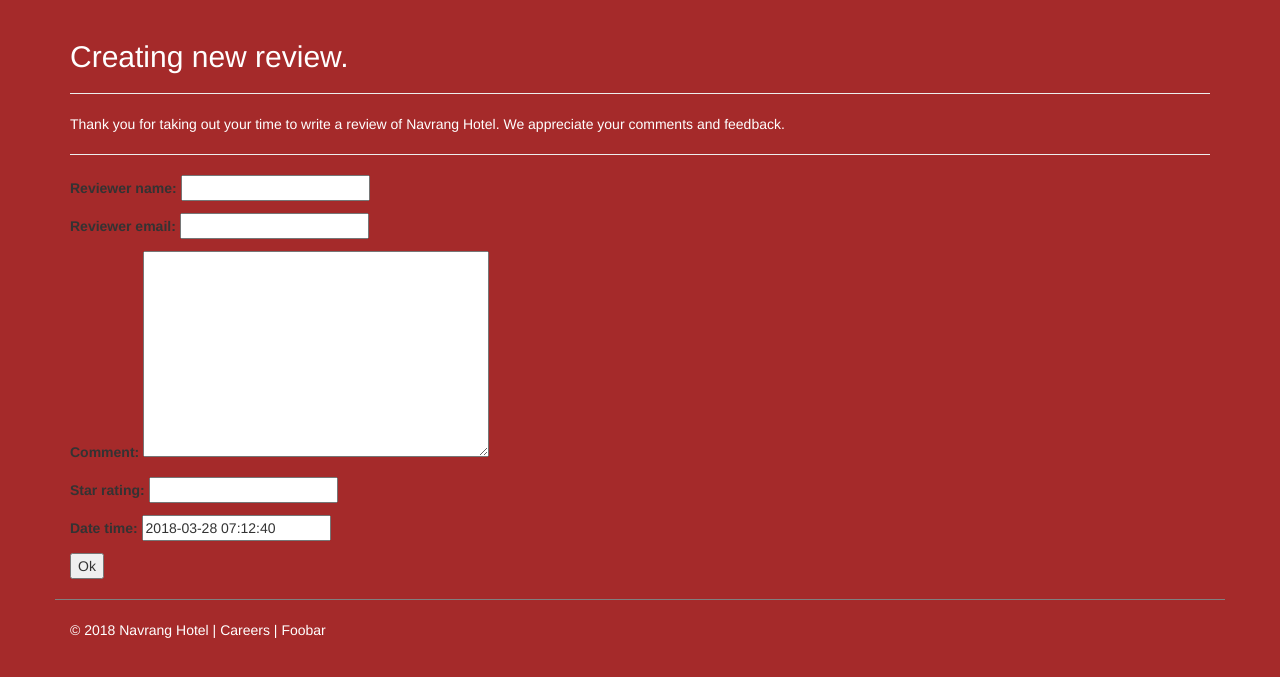
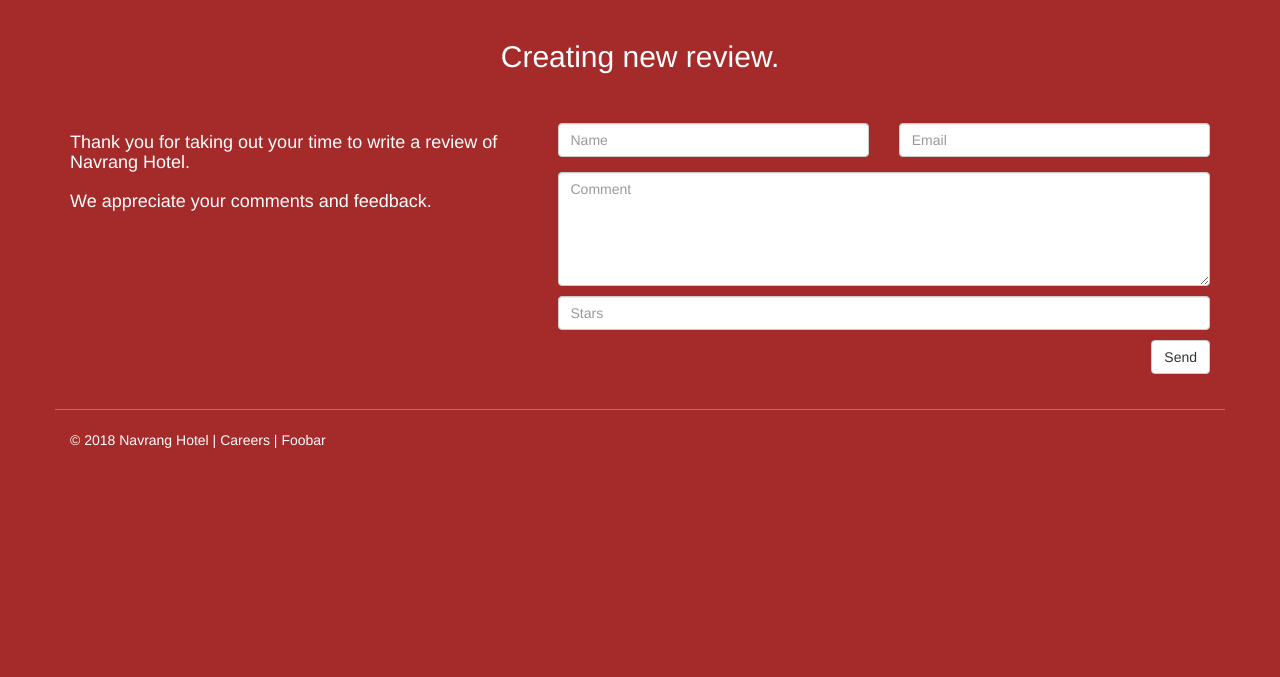
Before and after one commit to navrang-hotel/navrang, a Django app: page /base/reviews/create/ in a window 1280 px wide. Shown: the part 50-727 px from the top of the page. Run offline with Django 3.2, Linux system fonts and the light colour scheme; some libraries are stand-ins or nearby versions.

Commit message:
Applied style to revie create form

```diff
--- a/base/forms.py
+++ b/base/forms.py
@@ -9,7 +9,7 @@
 
 from django import forms
 
-from .models import ContactMessage
+from .models import ContactMessage, Review
 
 class FoodSearchForm(forms.Form):
     """Class for food search form."""
@@ -68,3 +68,76 @@ class ContactMessageForm(forms.ModelForm):
             'sender_email',
             'message',
         ]
+
+class ReviewForm(forms.ModelForm):
+    """Class for contact review form."""
+
+    # reviewer_name = models.CharField(max_length=100)
+    # reviewer_email = models.EmailField(max_length=100)
+    # comment = models.TextField(max_length=500)
+    # star_rating = models.IntegerField()
+    # date_time = models.DateTimeField(default=datetime.now)
+
+    # Add class style, and html attributes to reviewer_name textinput widget
+    reviewer_name = forms.CharField(
+        widget=forms.TextInput(
+            attrs = {
+                'class':"form-control",
+                'id':'rname',
+                'name':'rname',
+                'placeholder':'Name',
+                'type': 'text',
+            }
+            # class="form-control" id="email" name="email" placeholder="Email" type="email"
+        )
+    )
+
+    # Add class style, and html attributes to reviewer_email textinput widget
+    reviewer_email = forms.CharField(
+        widget=forms.TextInput(
+            attrs = {
+                'class':"form-control",
+                'id':'email',
+                'name':'email',
+                'placeholder':'Email',
+                'type': 'email',
+            }
+            # class="form-control" id="email" name="email" placeholder="Email" type="email"
+        )
+    )
+
+    # Add class style, and html attributes to message textarea widget
+    comment = forms.CharField(
+    # ^ ?But this is text field?
+        widget=forms.Textarea(
+            attrs = {
+                'class':"form-control",
+                'id':'comments',
+                'name':'comments',
+                'placeholder':'Comment',
+                'rows':'5',
+            }
+        )
+    )
+
+    # Add class style, and html attributes to star rating number widget
+    star_rating = forms.IntegerField(
+        widget=forms.NumberInput(
+            attrs = {
+                'class':"form-control nb-tm-10px",
+                'id':'srating',
+                'name':'srating',
+                'placeholder':'Stars',
+                'type': 'number',
+            }
+        )
+    )
+
+    class Meta:
+        model = Review
+        fields = [
+            'reviewer_name',
+            'reviewer_email',
+            'comment',
+            'star_rating',
+        ]
--- a/base/templates/base/review_create.html
+++ b/base/templates/base/review_create.html
@@ -5,15 +5,58 @@
 {% endblock %}
 
 {% block content %}
-  <h2 class="nb-fg-white">Creating new review.</h2>
-  <hr />
-  <p class="nb-fg-white">
-Thank you for taking out your time to write a review of Navrang Hotel. We appreciate your comments and feedback.
-  </p>
-  <hr />
+  <h2 class="nb-fg-white text-center">Creating new review.</h2>
+  <br />
+  <br />
+  <div class="row nb-fg-white">
+    <div class="col-sm-5">
+      <h4>
+Thank you for taking out your time to write a review of Navrang Hotel.
+        <br/>
+        <br/>
+ We appreciate your comments and feedback.
+      </h4>
+    </div>
+    <!-- ReviewForm -->
+    <div class="col-sm-7">
+      <form action="" method="post">
+        {% csrf_token %}
+        {{ form.non_field_errors }}
+        <div class="row">
+          <div class="col-sm-6 form-group">
+            <div class="fieldWrapper">
+                {{ form.reviewer_name.errors }}
+                {{ form.reviewer_name }}
+            </div>
+          </div>
+          <div class="col-sm-6 form-group">
+            <div class="fieldWrapper">
+                {{ form.reviewer_email.errors }}
+                {{ form.reviewer_email }}
+            </div>
+          </div>
+        </div>
+        <div class="fieldWrapper">
+            {{ form.comment.errors }}
+            {{ form.comment }}
+        </div>
+        <div class="fieldWrapper">
+            {{ form.star_rating.errors }}
+            {{ form.star_rating }}
+        </div>
+        <div class="row nb-tm-10px">
+          <div class="col-sm-12 form-group">
+            <button class="btn btn-default pull-right" type="submit">Send</button>
+          </div>
+        </div>
+      </form>
+    </div>
+    <!-- /Review Form -->
+  </div>
+{% endblock %}
+
   <form action="" method="post">
     {% csrf_token %}
     {{ form.as_p }}
     <input type="submit" value="Ok" />
   </form>
-{% endblock %}
--- a/base/views.py
+++ b/base/views.py
@@ -12,7 +12,7 @@
 from django.urls import reverse
 
 
-from .forms import FoodSearchForm, ContactMessageForm
+from .forms import FoodSearchForm, ContactMessageForm, ReviewForm
 from django.http import HttpResponseRedirect
 
 def index(request):
@@ -66,7 +66,13 @@
 
     template_name = 'base/review_create.html'
     model = Review
-    fields = '__all__'
+    # fields = [
+    #     'reviewer_name',
+    #     'reviewer_email',
+    #     'comment',
+    #     'star_rating',
+    # ]
+    form_class = ReviewForm
 
     def get_success_url(self):
         """Overwrite success url."""
```
